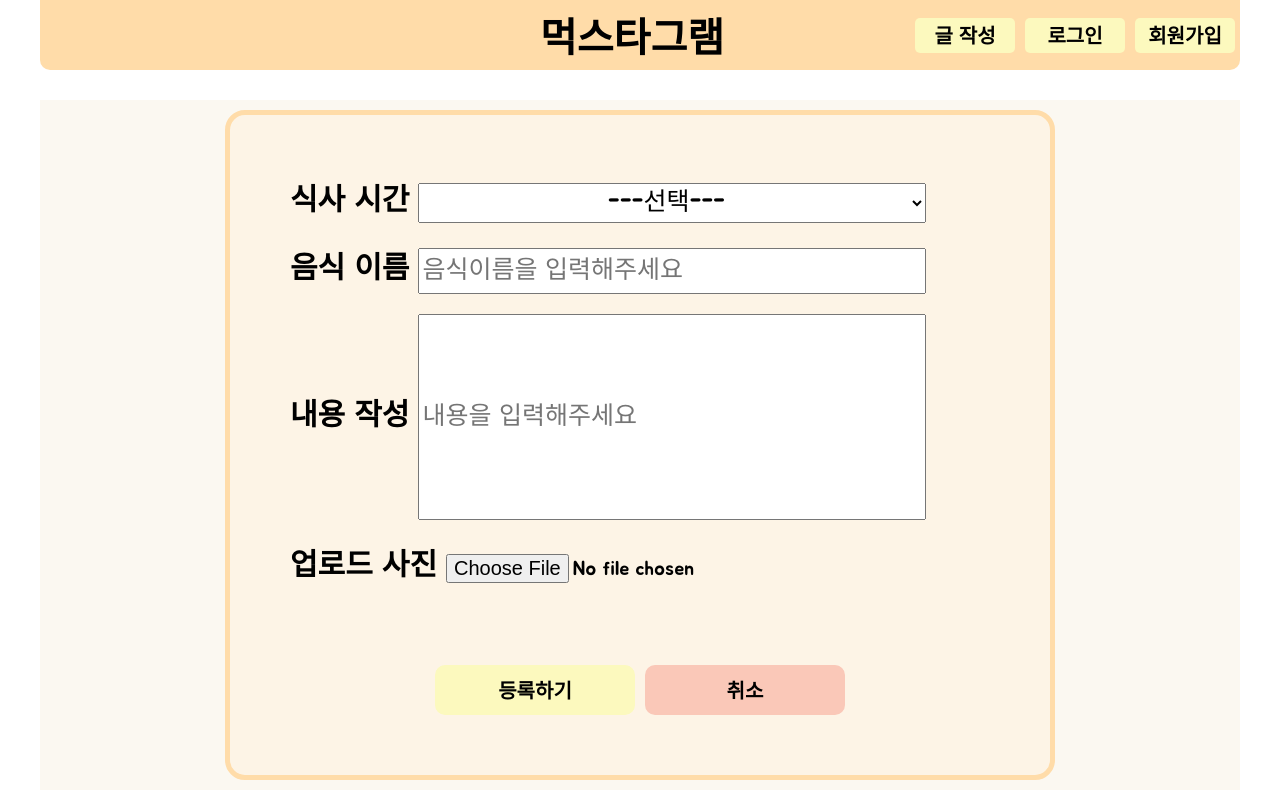
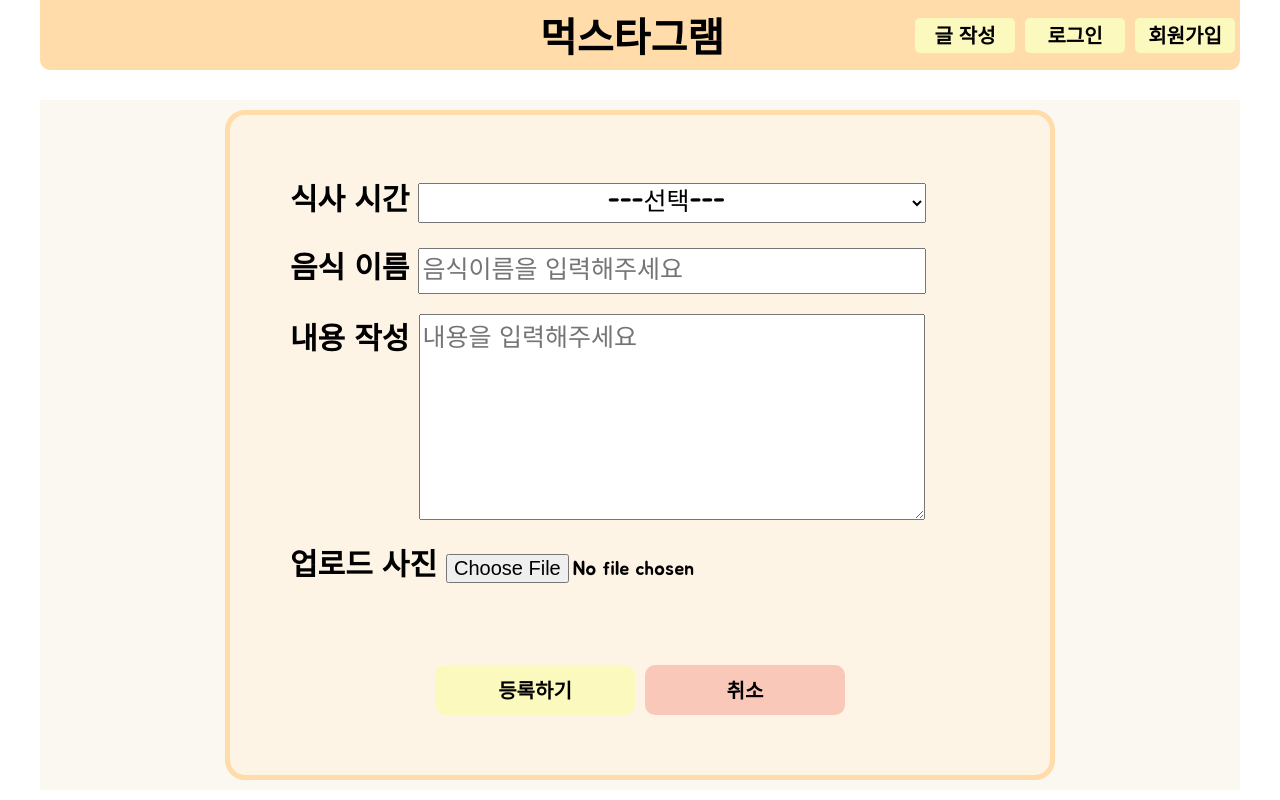
Before and after one commit to mukstagram/muckstartgram, a React (Create React App) app in the folder frontreact/: page /foodRetouch/1 in a window 1280 px wide. Built offline with nearby package versions, Linux system fonts and the light colour scheme; no server answers.

Commit message:
<feat> 게시글 수정페이지 input textarea로 변경

```diff
--- a/frontreact/src/pages/FoodRetouch.js
+++ b/frontreact/src/pages/FoodRetouch.js
@@ -226,10 +226,11 @@ const FoodRetouch = () => {
           <ErrorMsg>{nameErrormsg}</ErrorMsg>
         </Partition>
         <Partition>
-          <div>
-            내용 작성{' '}
+          <div style={{ display: 'flex', gap: '10px' }}>
+            <div>내용 작성 </div>
             <InputDescSpace
               type="text"
+              cols="13"
               value={foodDesc}
               maxLength="100"
               placeholder="내용을 입력해주세요"
@@ -299,7 +300,7 @@ const InputTitleSpace = styled.input`
   font-size: 25px;
 `;
 
-const InputDescSpace = styled.input`
+const InputDescSpace = styled.textarea`
   width: 500px;
   height: 200px;
   font-size: 25px;
```
